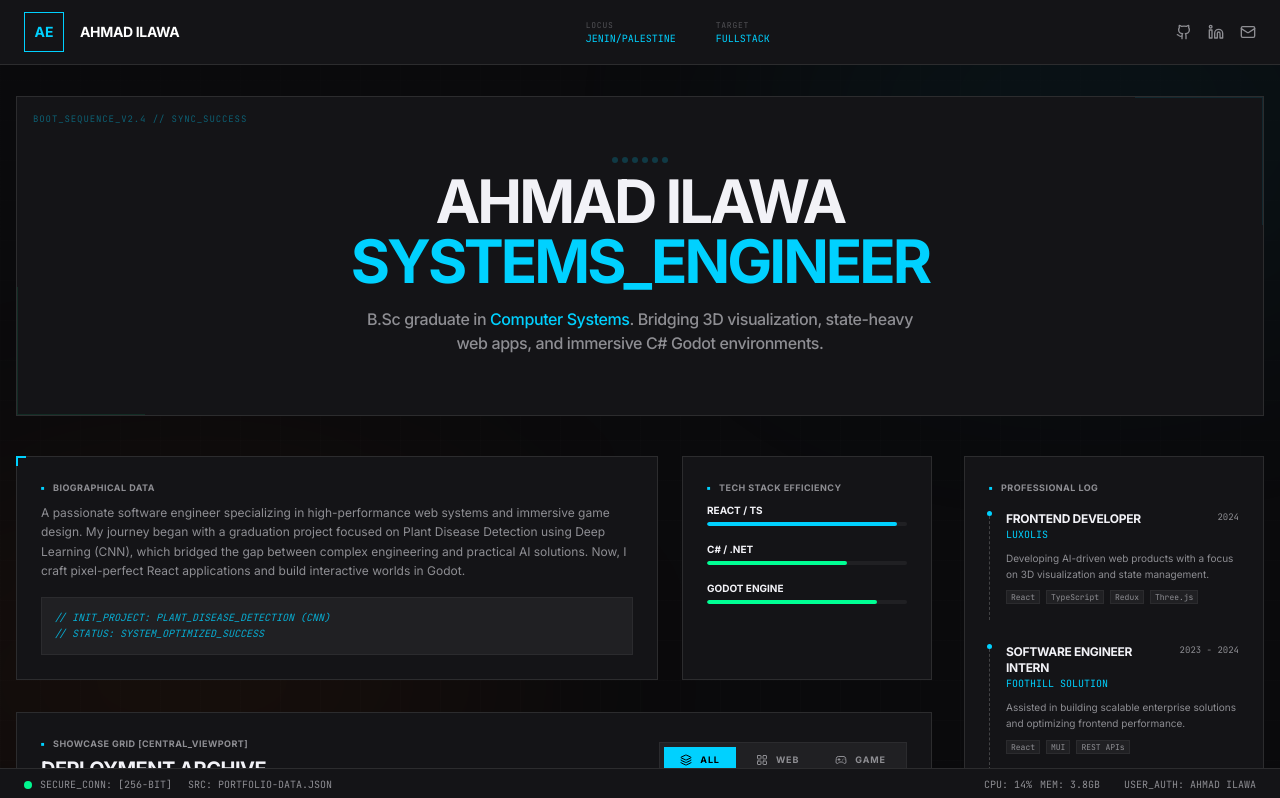
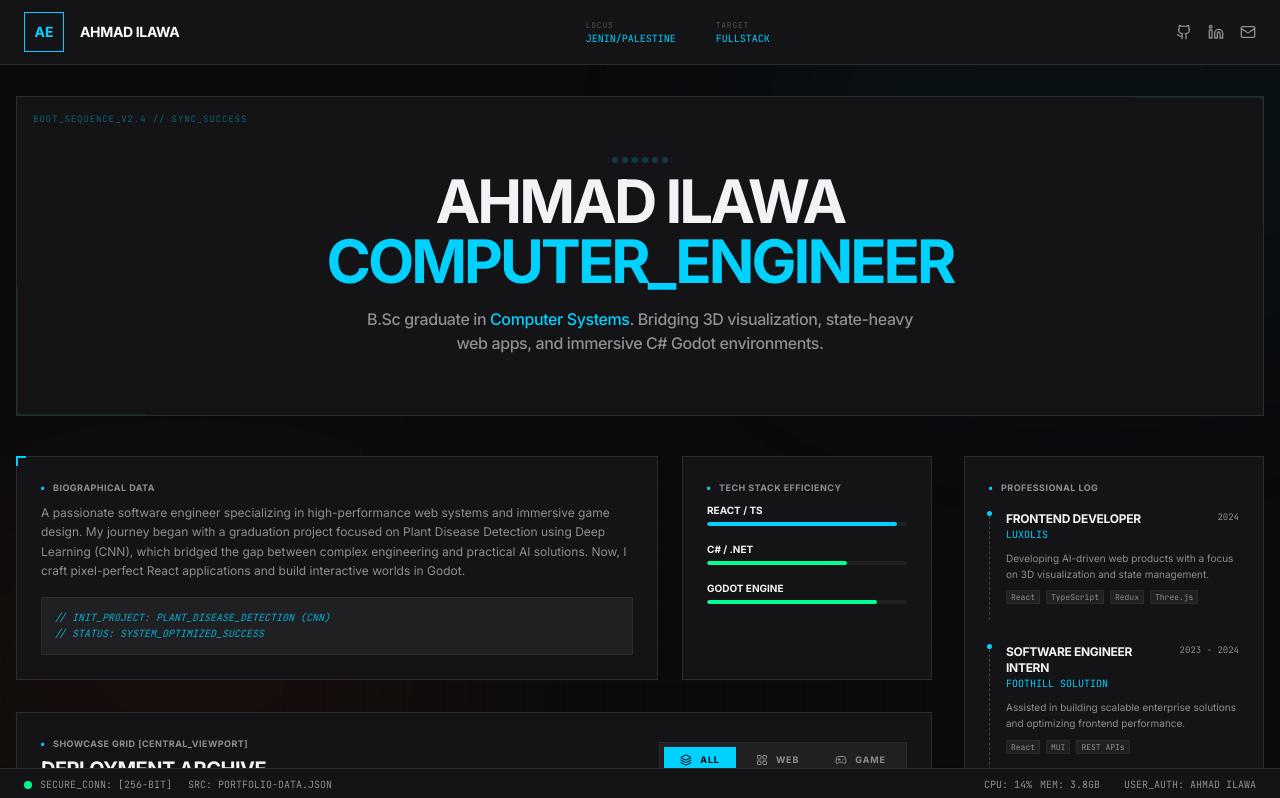
Before and after one commit to AhmadEleiwa/Portfolio, a React (Vite) app: page / in a window 1280 px wide. Shown: the top 798 px of the page. Built offline with nearby package versions, Linux system fonts and the light colour scheme.

Commit message:
update content

```diff
--- a/src/components/Hero.tsx
+++ b/src/components/Hero.tsx
@@ -27,7 +27,7 @@ export function Hero({ profile }: HeroProps) {
 
         <h1 className="text-4xl md:text-6xl font-black tracking-tighter text-text-bright uppercase leading-none">
           {profile.name} <br />
-          <span className="text-accent-blue">SYSTEMS_ENGINEER</span>
+          <span className="text-accent-blue">COMPUTER_ENGINEER</span>
         </h1>
 
         <p className="text-sm md:text-base text-text-dim max-w-xl mx-auto font-medium tracking-tight">
```
